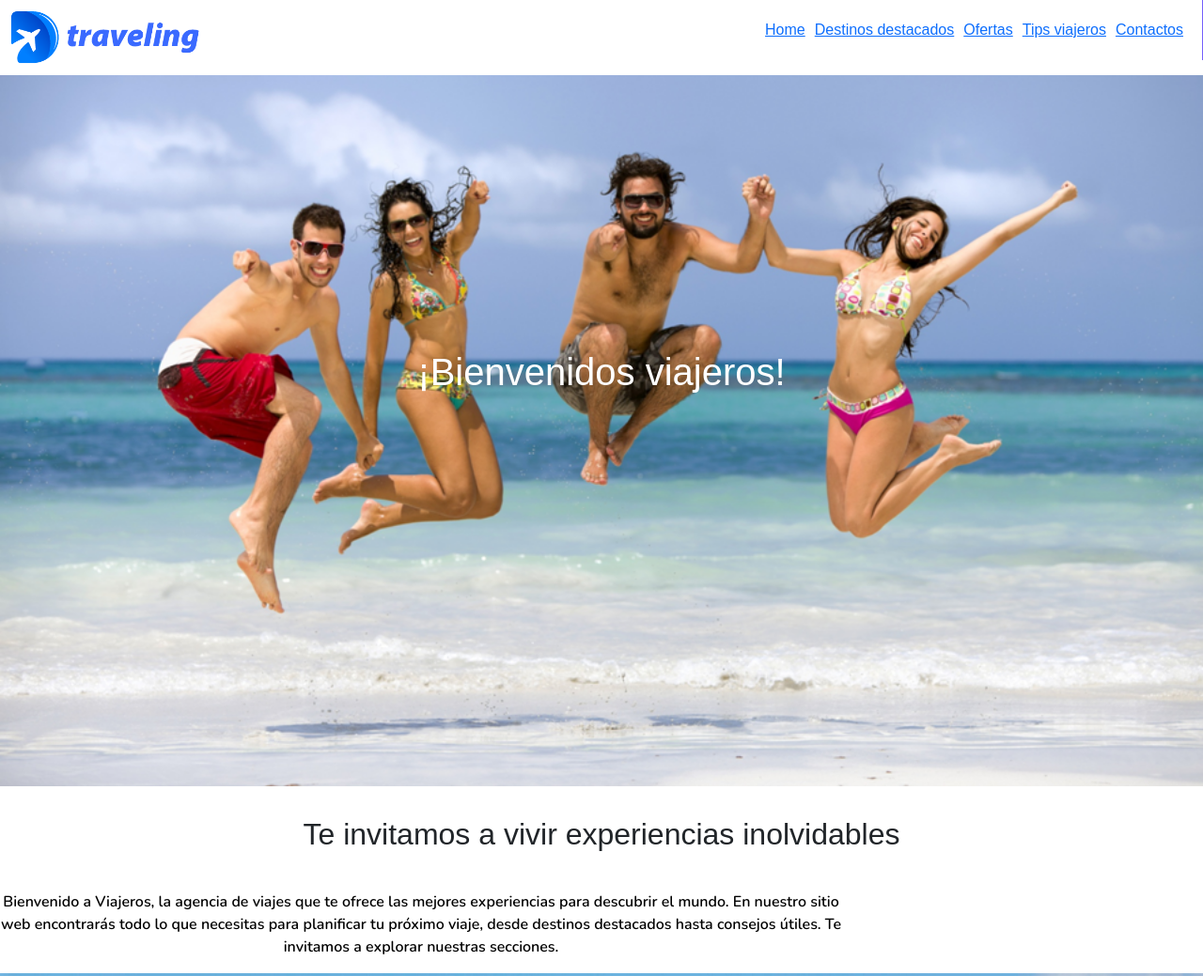
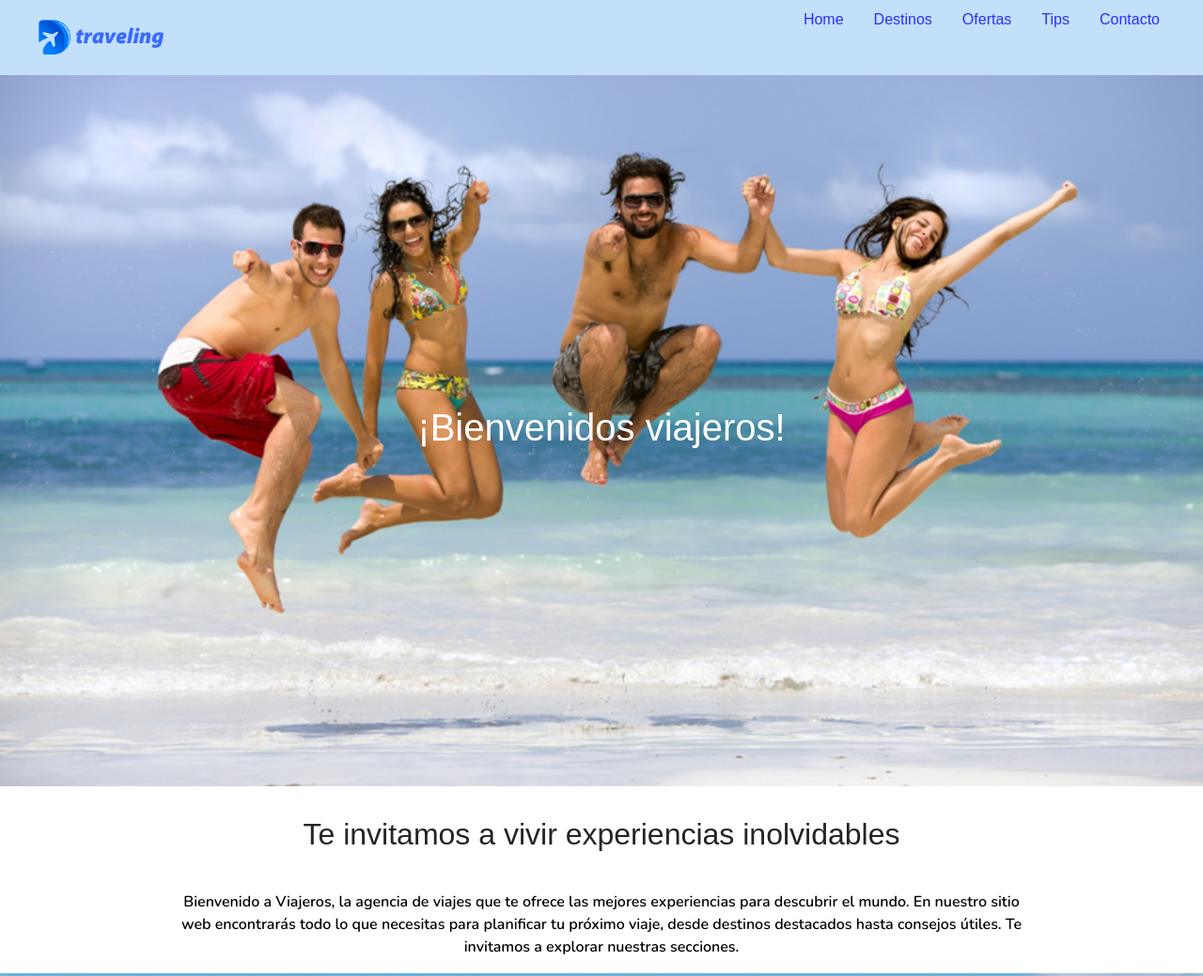
Before and after one commit to Carlos-Bertoni/Entrega02, a plain HTML site: page index.html in a window 1280 px wide. Shown: the top 1039 px of the page at 94% size. Drawn offline with nearby package versions, Linux system fonts and the light colour scheme; a web font is replaced by a local one.

Commit message:
Arreglos Navbar

```diff
--- a/css/styles.css
+++ b/css/styles.css
@@ -12,10 +12,12 @@ a {
 /** Defino tipografías y tamaños **/
 
 h1 {
-    /*font-family: 'REM', sans-serif;*/
+    font-family: 'REM', sans-serif;
     color: rgb(251, 251, 251);
     font-size: 4rem;
     font-weight: 700;
+    text-align: center;
+    justify-content: center;
 }
 
 h2 {
@@ -36,63 +38,107 @@ p {
     text-align: center;
 }
 
+.nav {
+    display: flex;
+    justify-content: space-between;
+
+}
+
+.nav-menu {
+    display: flex;
+    margin-right: 30px;
+}
+
+.nav-link a {
+    font-family: 'REM', sans-serif;
+    font-size: 0,5rem;
+    font-weight: 300;
+    color: rgb(45, 45, 254);
+    text-decoration: none;
+    list-style: none;
+}
+
+.logo {
+    height: 40px;
+    margin-left: 40px;
+    margin-top: 20px;
+}
+
+
+.header {
+    background-color: rgb(194, 224, 250);
+    height: 80px;
+    position: fixed;
+    width: 100%;
+    top: 0px;
+    left: 0px;
+    z-index: 1;
+}
+
+.main {
+    margin-top: 80px;
+}
+
+/*main {
+    display: flexbox;
+}*/
+
+
 #vinculo-externo {
     text-decoration: none;
     font-family: 'REM', sans-serif;
     font-weight: 700;
     color: rgb(9, 17, 133);
-    font-size: 1.5rem;
+    font-size: 1rem;
     text-align: center;
     background-color: rgba(80, 238, 255, 0.803);
     padding: 20px;
     margin-bottom: 2rem;
 }
 
-.logo {
-    height: 60px;
-    margin: 10px;
-}
-.menu-principal {
+
+
+
+/* .navbar {
+    overflow: hidden;
+    background-color: rgb(255, 255, 255);
+}*/
+
+/*.navbar .logo {
+    display: block;
+}*/
+
+
+/* Contenedor Imagen de Fondo y Título de cada página */
+.contenedor-hero-image {
+    position: relative;
+    /*height: 100vh;*/
     display: flex;
-    float: right;
-    gap: 10px;
-    padding: 20px;
-    text-decoration: none;
-    list-style: none;
-    font-family: 'REM', sans-serif;
-    font-weight: 500;
-    color: rgb(0, 0, 0);
-    font-size: 1rem;
-    border-right: 1px solid rgb(116, 95, 252);
-
+    align-items: center;
+    justify-content: center;
 }
 
-/* Imágenes de Fondo y Títulos de cada página */
-.imagen-header-home {
-    background-image: url(/images/amigos-playa.png);
-    background-position: center;
-    background-repeat: no-repeat;
-    background-size: cover;
-}
-
-/* Colocando el texto en el medio de la imagen de fondo */
-.hero-text {
+/* Texto en el medio de la imagen de fondo */
+.titulo-centrado {
     font-family: 'REM', sans-serif;
-    font-size: 4rem;
+    font-size: 3.5rem;
     color: rgb(255, 255, 255);
-    text-align: center;
+    /*text-align: center;
     position: absolute;
     top: 50%;
     left: 50%;
-    transform: translate(-50%, -50%);
+    transform: translate(-50%, -50%);*/
+    display: flex;
+    position: absolute;
+    align-items: center;
+    justify-content: center;
 }
 
-/* Imágenes del Header */
-.imagen-header {
-    background-position: center;
-    background-repeat: no-repeat;
-    background-size: cover;
+/* Imagen de fondo */
+.hero-image {
     width: 100%;
+    height: 100%;
+    /*object-fit: cover;*/
 }
 
 /* Imágenes de cada sección */
@@ -121,12 +167,13 @@ p {
     margin: .5rem
 }
 
-.formulario button{
+.formulario button {
     padding: .5em 1em;
-    border:none;
-    background: rgb(100,200,255);
+    border: none;
+    background: rgb(100, 200, 255);
     cursor: pointer;
 }
+
 /* FIN Formulario de Contacto */
 
 
@@ -147,8 +194,10 @@ p {
     text-align: left;
 }
 
-.contenedor {
-    text-align: center;
+.parrafo-centrado {
+    display: flex;
+    align-items: center;
+    justify-content: center;
 }
 
 .mensaje-footer {
@@ -163,7 +212,7 @@ p {
 
 /** FOOTER **/
 .zocalo {
-    background-color: rgb(93, 0, 106);
+    background-color: rgb(64, 207, 250);
     display: flex;
     justify-content: center;
     height: 4.5rem;
--- a/index.html
+++ b/index.html
@@ -29,60 +29,55 @@
     />
     <!-- Fin Bootstrap (Importante: Script de BOOTSTRAP está agregado en la última línea del body) -->
   </head>
-  <body>
-    <!-- Sección Header -->
-    <header>
+
+  <body class="body">
+
+    <!-- Inicio Sección Header -->
+
+    <header class="header">
+
       <!-- MENU -->
-      <nav>
-        <img
-          class="logo"
-          src="./images/d-traveling_logo.png"
-          alt="D Traveling Logo"
-        />
+      <nav class="nav">
+          <img class="logo" src="./images/d-traveling_logo.png" alt="D Traveling Logo">
 
-        <ul class="menu-principal">
-          <li><a href="index.html">Home</a></li>
-          <li>
-            <a href="./pages/destinos-destacados.html">Destinos destacados</a>
+          <ul class="nav-menu">
+            <li class="nav-link"><a href="index.html">Home</a></li>
+            <li class="nav-link"><a href="./pages/destinos-destacados.html">Destinos</a>
             </li>
-          <li><a href="./pages/ofertas.html">Ofertas</a></li>
-          <li><a href="./pages/tips-viajeros.html">Tips viajeros</a></li>
-          <li><a href="./pages/contacto.html">Contactos</a></li>
+            <li class="nav-link"><a href="./pages/ofertas.html">Ofertas</a></li>
+            <li class="nav-link"><a href="./pages/tips-viajeros.html">Tips</a></li>
+            <li class="nav-link"><a href="./pages/contacto.html">Contacto</a></li>
           </ul>
       </nav>
 
-      <!-- Título con imagen de fondo -->
+    </header>
+
+    <!-- Fin Sección Header -->
+
+    <main class="main">
+
+      <!-- Título principal con imagen de fondo -->
+
+      <div class="contenedor-hero-image">
+        <div class="titulo-centrado">
+          <h1>¡Bienvenidos viajeros!</h1>
+        </div>
+        <img class="hero-image" src="./images/amigos-playa.png" alt="Grupo de amigos de vacaciones en el Caribe"/>
+      </div>
 
       <section>
-        <div class="hero-text">
-          <h1>¡Bienvenidos viajeros!</h1>
-        </div>
-        <img
-          class="imagen-header"
-          src="./images/amigos-playa.png"
-          alt="Grupo de amigos de vacaciones en el Caribe"
-        />
-      </section>
-    </header>
+        <h2>Te invitamos a vivir experiencias inolvidables</h2>
+          <div class="parrafo-centrado">
 
-    <main>
-      <section>
-        <h2>Te invitamos a vivir experiencias inolvidables</h2>
-
-        <p>
-          Bienvenido a Viajeros, la agencia de viajes que te ofrece las mejores
-          experiencias para descubrir el mundo. En nuestro sitio web encontrarás
-          todo lo que necesitas para planificar tu próximo viaje, desde destinos
-          destacados hasta consejos útiles. Te invitamos a explorar nuestras
-          secciones.
+            <p>Bienvenido a Viajeros, la agencia de viajes que te ofrece las mejores experiencias para descubrir el mundo. En nuestro sitio web encontrarás todo lo que necesitas para planificar tu próximo viaje, desde destinos destacados hasta consejos útiles. Te invitamos a explorar nuestras secciones.
             </p>
 
-        <img
-          class="imagen-header"
-          src="./images/familia.jpg"
-          alt="Familia de vacaciones"
+          </div>
+      </section>
+
+      <img class="hero-image" src="./images/familia.jpg" alt="Familia de vacaciones"
         />
-      </section>
+
     </main>
 
     <footer>
```
Also changed, not shown: pages/ofertas.html (+37 -29 lines). Lines whose indentation alone changed are shown as unchanged.
